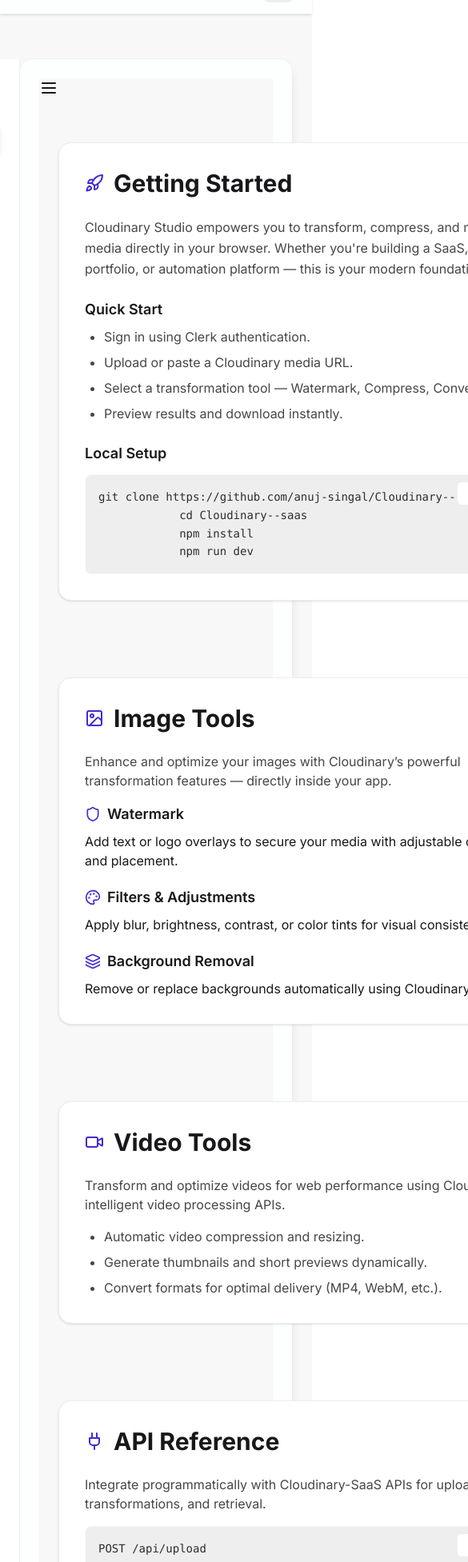
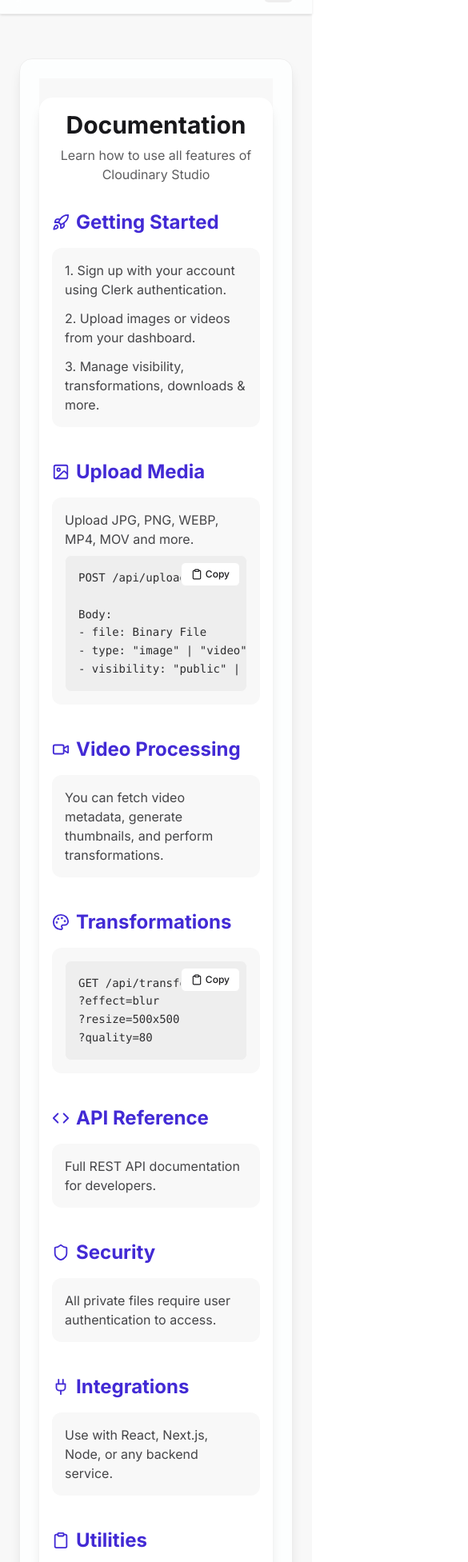
Before and after one commit to anuj-singal/Cloudinary--saas, a Next.js app: page /docs in a window 390 px wide. Shown: the part 47-2000 px from the top of the page at 80% size, 585 px wide, since content can reach past the window. Built offline with nearby package versions, Linux system fonts and the light colour scheme.

Commit message:
docs page responsive

```diff
--- a/app/(info)/docs/page.tsx
+++ b/app/(info)/docs/page.tsx
@@ -23,6 +23,7 @@
   KeyIcon,
 } from "lucide-react";
 
+// --- Sidebar Sections ---
 const sections = [
   { id: "getting-started", label: "Getting Started", icon: <RocketIcon className="w-5 h-5 mr-2 text-primary" /> },
   { id: "image-tools", label: "Image Tools", icon: <ImageIcon className="w-5 h-5 mr-2 text-primary" /> },
@@ -31,33 +32,9 @@
   { id: "advanced", label: "Advanced Integrations", icon: <SettingsIcon className="w-5 h-5 mr-2 text-primary" /> },
 ];
 
-export default function DocsPage() {
-  const [activeSection, setActiveSection] = useState("");
-  const [menuOpen, setMenuOpen] = useState(false);
+// --- CodeBlock Component ---
+const CodeBlock = ({ code, id }: { code: string; id: string }) => {
   const [copied, setCopied] = useState<string | null>(null);
-
-  useEffect(() => {
-    const handleScroll = () => {
-      const scrollPos = window.scrollY + 150;
-      for (const sec of sections) {
-        const element = document.getElementById(sec.id);
-        if (element && element.offsetTop <= scrollPos && element.offsetTop + element.offsetHeight > scrollPos) {
-          setActiveSection(sec.id);
-          break;
-        }
-      }
-    };
-    window.addEventListener("scroll", handleScroll);
-    return () => window.removeEventListener("scroll", handleScroll);
-  }, []);
-
-  const scrollToSection = (id: string) => {
-    const el = document.getElementById(id);
-    if (el) {
-      window.scrollTo({ top: el.offsetTop - 80, behavior: "smooth" });
-      setMenuOpen(false);
-    }
-  };
 
   const handleCopy = (code: string, id: string) => {
     navigator.clipboard.writeText(code);
@@ -65,7 +42,7 @@
     setTimeout(() => setCopied(null), 2000);
   };
 
-  const CodeBlock = ({ code, id }: { code: string; id: string }) => (
+  return (
     <div className="relative bg-base-300 dark:bg-neutral-900 rounded-lg overflow-hidden border border-base-200 dark:border-neutral-700 group">
       <pre className="p-4 overflow-x-auto text-sm leading-relaxed font-mono text-base-content/90 dark:text-neutral-200">
         <code>{code}</code>
@@ -90,6 +67,160 @@
       </button>
     </div>
   );
+};
+
+// --- Mobile View Component ---
+const MobileDocsView = () => (
+  <div className="w-full flex justify-center py-6 sm:py-10 lg:hidden">
+    <div className="w-full max-w-4xl bg-base-100 dark:bg-neutral-900 shadow-lg rounded-2xl p-4 sm:p-8">
+      {/* Header */}
+      <div className="text-center mb-8">
+        <h1 className="text-3xl sm:text-4xl font-bold mb-2 text-base-content dark:text-neutral-100">
+          Documentation
+        </h1>
+        <p className="text-base sm:text-lg text-base-content/70 dark:text-neutral-400">
+          Learn how to use all features of Cloudinary Studio
+        </p>
+      </div>
+
+      {/* Getting Started */}
+      <section className="mb-10">
+        <h2 className="text-2xl sm:text-3xl font-bold mb-4 flex items-center gap-2 text-primary">
+          <RocketIcon size={22} />
+          Getting Started
+        </h2>
+        <div className="bg-base-200 dark:bg-neutral-800 rounded-xl p-4 sm:p-6 text-base-content/80 dark:text-neutral-300 space-y-3">
+          <p>1. Sign up with your account using Clerk authentication.</p>
+          <p>2. Upload images or videos from your dashboard.</p>
+          <p>3. Manage visibility, transformations, downloads & more.</p>
+        </div>
+      </section>
+
+      {/* Upload Media */}
+      <section className="mb-10">
+        <h2 className="text-2xl sm:text-3xl font-bold mb-4 flex items-center gap-2 text-primary">
+          <ImageIcon size={22} />
+          Upload Media
+        </h2>
+        <div className="bg-base-200 dark:bg-neutral-800 rounded-xl p-4 sm:p-6">
+          <p className="text-base-content/80 dark:text-neutral-300 mb-2">
+            Upload JPG, PNG, WEBP, MP4, MOV and more.
+          </p>
+          <CodeBlock
+            id="mobile_code1"
+            code={`POST /api/upload
+
+Body:
+- file: Binary File
+- type: "image" | "video"
+- visibility: "public" | "private"`}
+          />
+        </div>
+      </section>
+
+      {/* Video Processing */}
+      <section className="mb-10">
+        <h2 className="text-2xl sm:text-3xl font-bold mb-4 flex items-center gap-2 text-primary">
+          <VideoIcon size={22} />
+          Video Processing
+        </h2>
+        <div className="bg-base-200 dark:bg-neutral-800 rounded-xl p-4 sm:p-6 text-base-content/80 dark:text-neutral-300">
+          <p>You can fetch video metadata, generate thumbnails, and perform transformations.</p>
+        </div>
+      </section>
+
+      {/* Transformations */}
+      <section className="mb-10">
+        <h2 className="text-2xl sm:text-3xl font-bold mb-4 flex items-center gap-2 text-primary">
+          <PaletteIcon size={22} />
+          Transformations
+        </h2>
+        <div className="bg-base-200 dark:bg-neutral-800 rounded-xl p-4 sm:p-6">
+          <CodeBlock
+            id="mobile_code2"
+            code={`GET /api/transform
+?effect=blur
+?resize=500x500
+?quality=80`}
+          />
+        </div>
+      </section>
+
+      {/* API Reference */}
+      <section className="mb-10">
+        <h2 className="text-2xl sm:text-3xl font-bold mb-4 flex items-center gap-2 text-primary">
+          <CodeIcon size={22} />
+          API Reference
+        </h2>
+        <div className="bg-base-200 dark:bg-neutral-800 rounded-xl p-4 sm:p-6 text-base-content/80 dark:text-neutral-300">
+          <p>Full REST API documentation for developers.</p>
+        </div>
+      </section>
+
+      {/* Security */}
+      <section className="mb-10">
+        <h2 className="text-2xl sm:text-3xl font-bold mb-4 flex items-center gap-2 text-primary">
+          <ShieldIcon size={22} />
+          Security
+        </h2>
+        <div className="bg-base-200 dark:bg-neutral-800 rounded-xl p-4 sm:p-6 text-base-content/80 dark:text-neutral-300">
+          <p>All private files require user authentication to access.</p>
+        </div>
+      </section>
+
+      {/* Integrations */}
+      <section className="mb-10">
+        <h2 className="text-2xl sm:text-3xl font-bold mb-4 flex items-center gap-2 text-primary">
+          <PlugIcon size={22} />
+          Integrations
+        </h2>
+        <div className="bg-base-200 dark:bg-neutral-800 rounded-xl p-4 sm:p-6 text-base-content/80 dark:text-neutral-300">
+          <p>Use with React, Next.js, Node, or any backend service.</p>
+        </div>
+      </section>
+
+      {/* Utilities */}
+      <section className="mb-10">
+        <h2 className="text-2xl sm:text-3xl font-bold mb-4 flex items-center gap-2 text-primary">
+          <ClipboardIcon size={22} />
+          Utilities
+        </h2>
+        <div className="bg-base-200 dark:bg-neutral-800 rounded-xl p-4 sm:p-6 text-base-content/80 dark:text-neutral-300">
+          <p>Quick copy actions and helpful tools included.</p>
+        </div>
+      </section>
+    </div>
+  </div>
+);
+
+// --- Main DocsPage Component ---
+export default function DocsPage() {
+  const [activeSection, setActiveSection] = useState("");
+  const [menuOpen, setMenuOpen] = useState(false);
+
+  useEffect(() => {
+    const handleScroll = () => {
+      const scrollPos = window.scrollY + 150;
+      for (const sec of sections) {
+        const element = document.getElementById(sec.id);
+        if (element && element.offsetTop <= scrollPos && element.offsetTop + element.offsetHeight > scrollPos) {
+          setActiveSection(sec.id);
+          break;
+        }
+      }
+    };
+    if (window.innerWidth >= 1024) {
+      window.addEventListener("scroll", handleScroll);
+    }
+    return () => window.removeEventListener("scroll", handleScroll);
+  }, []);
+
+  const scrollToSection = (id: string) => {
+    const el = document.getElementById(id);
+    if (el) {
+      window.scrollTo({ top: el.offsetTop - 80, behavior: "smooth" });
+    }
+  };
 
   const fadeUp = {
     hidden: { opacity: 0, y: 30 },
@@ -98,19 +229,14 @@
 
   return (
     <div className="flex min-h-screen bg-base-200 dark:bg-neutral-950 text-base-content dark:text-neutral-100 transition-colors duration-300">
+      {/* MOBILE VIEW */}
+      <MobileDocsView />
+
+      {/* DESKTOP VIEW */}
+      <div className="hidden lg:flex flex-1 min-h-screen">
         {/* SIDEBAR */}
-      <aside
-        className={`fixed top-0 left-0 h-full w-64 bg-base-100 dark:bg-neutral-900 border-r border-base-300 dark:border-neutral-700 p-6 z-30 transform transition-transform duration-300 ${
-          menuOpen ? "translate-x-0" : "-translate-x-full lg:translate-x-0"
-        }`}
-      >
-        <div className="flex items-center justify-between mb-6">
-          <h2 className="text-xl font-bold text-primary">Documentation</h2>
-          <button onClick={() => setMenuOpen(false)} className="lg:hidden btn btn-ghost btn-square btn-sm">
-            <XIcon className="w-5 h-5" />
-          </button>
-        </div>
-
+        <aside className="fixed top-0 left-0 h-full w-64 bg-base-100 dark:bg-neutral-900 border-r border-base-300 dark:border-neutral-700 p-6 z-30">
+          <h2 className="text-xl font-bold text-primary mb-4">Documentation</h2>
           <nav className="space-y-2">
             {sections.map((sec) => (
               <button
@@ -129,13 +255,9 @@
           </nav>
         </aside>
 
-      {/* MOBILE MENU BUTTON */}
-      <button onClick={() => setMenuOpen(true)} className="lg:hidden fixed top-4 left-4 z-20 btn btn-ghost btn-square">
-        <MenuIcon className="w-6 h-6" />
-      </button>
-
         {/* MAIN CONTENT */}
-      <main className="flex-1 lg:ml-64 px-6 sm:px-10 pt-20 pb-16 space-y-24">
+        <div className="flex-1 lg:ml-64">
+          <main className="px-6 sm:px-10 pt-20 pb-16 space-y-24">
             {/* GETTING STARTED */}
             <motion.section
               id="getting-started"
@@ -150,12 +272,10 @@
                 <RocketIcon className="w-6 h-6 mr-3 text-primary" />
                 <h1 className="text-3xl font-bold">Getting Started</h1>
               </div>
-
               <p className="text-base mb-4 leading-relaxed text-base-content/80 dark:text-neutral-400">
                 Cloudinary Studio empowers you to transform, compress, and manage media directly in your browser.
                 Whether you're building a SaaS, portfolio, or automation platform — this is your modern foundation.
               </p>
-
               <h3 className="font-semibold text-lg mt-6 mb-2">Quick Start</h3>
               <ul className="list-disc pl-6 space-y-2 text-base-content/80 dark:text-neutral-400">
                 <li>Sign in using Clerk authentication.</li>
@@ -163,7 +283,6 @@
                 <li>Select a transformation tool — Watermark, Compress, Convert, etc.</li>
                 <li>Preview results and download instantly.</li>
               </ul>
-
               <h3 className="font-semibold text-lg mt-6 mb-3">Local Setup</h3>
               <CodeBlock
                 id="code1"
@@ -188,11 +307,9 @@
                 <ImageIcon className="w-6 h-6 mr-3 text-primary" />
                 <h2 className="text-3xl font-bold">Image Tools</h2>
               </div>
-
               <p className="mb-4 text-base-content/80 dark:text-neutral-400">
                 Enhance and optimize your images with Cloudinary’s powerful transformation features — directly inside your app.
               </p>
-
               <div className="space-y-5">
                 <div>
                   <h3 className="flex items-center font-semibold text-lg mb-2">
@@ -229,11 +346,9 @@
                 <VideoIcon className="w-6 h-6 mr-3 text-primary" />
                 <h2 className="text-3xl font-bold">Video Tools</h2>
               </div>
-
               <p className="mb-4 text-base-content/80 dark:text-neutral-400">
                 Transform and optimize videos for web performance using Cloudinary’s intelligent video processing APIs.
               </p>
-
               <ul className="list-disc pl-6 space-y-2 text-base-content/80 dark:text-neutral-400">
                 <li>Automatic video compression and resizing.</li>
                 <li>Generate thumbnails and short previews dynamically.</li>
@@ -255,11 +370,9 @@
                 <PlugIcon className="w-6 h-6 mr-3 text-primary" />
                 <h2 className="text-3xl font-bold">API Reference</h2>
               </div>
-
               <p className="mb-4 text-base-content/80 dark:text-neutral-400">
                 Integrate programmatically with Cloudinary-SaaS APIs for uploads, transformations, and retrieval.
               </p>
-
               <CodeBlock
                 id="code2"
                 code={`POST /api/upload
@@ -270,7 +383,6 @@
   "transform": "compress"
 }`}
               />
-
               <p className="mt-3 text-base-content/70 dark:text-neutral-500">
                 All routes are secured via Clerk authentication tokens.
               </p>
@@ -290,11 +402,9 @@
                 <SettingsIcon className="w-6 h-6 mr-3 text-primary" />
                 <h2 className="text-3xl font-bold">Advanced Integrations</h2>
               </div>
-
               <p className="mb-4 text-base-content/80 dark:text-neutral-400">
                 Extend the functionality with additional integrations and backend logic.
               </p>
-
               <ul className="space-y-3 text-base-content/80 dark:text-neutral-400">
                 <li className="flex items-center gap-2"><DatabaseIcon className="w-5 h-5 text-primary" /> Prisma ORM for database management.</li>
                 <li className="flex items-center gap-2"><NetworkIcon className="w-5 h-5 text-primary" /> Webhooks for Cloudinary upload callbacks.</li>
@@ -305,5 +415,7 @@
             </motion.section>
           </main>
         </div>
+      </div>
+    </div>
   );
 }
```
Lines whose indentation alone changed are shown as unchanged.
